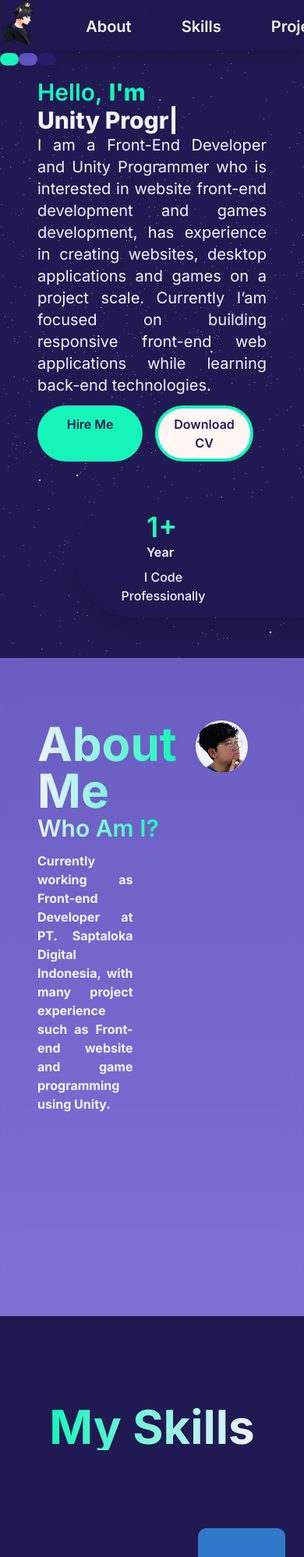
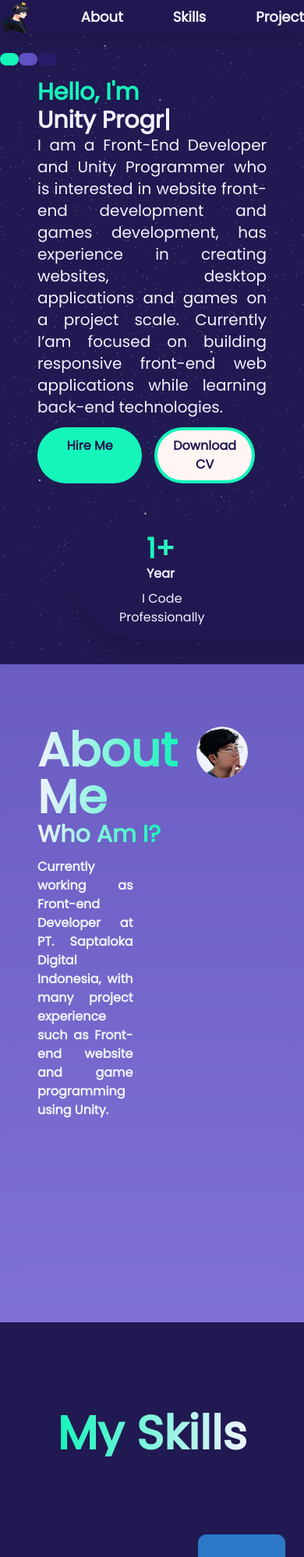
Before and after one commit to auliarahman789/mauliarahman, a Next.js app: page / in a window 390 px wide. Shown: the top 1997 px of the page at 78% size. Built offline with nearby package versions, Linux system fonts and the light colour scheme; a web font is replaced by a local one.

Commit message:
Update : Navbar

```diff
--- a/src/app/components/carddesc.tsx
+++ b/src/app/components/carddesc.tsx
@@ -1,7 +1,7 @@
 "use client";
 import { useState } from 'react';
 import Image from 'next/image'
-const PlaceCard = ({ skills, desc, image }: { skills: any, desc: any, image: any }) => {
+const PlaceCard = ({ skills, desc, image, skilldesc }: { skills: any, desc: any, image: any, skilldesc: any }) => {
 
     const [showDescription, setShowDescription] = useState(false);
 
@@ -16,7 +16,12 @@ const PlaceCard = ({ skills, desc, image }: { skills: any, desc: any, image: any
                 <div className="flip-card-inner">
 
                     <div className="flip-card-back  pt-4">
-                        <label className='text-5xl font-extrabold text-transparent bg-clip-text bg-gradient-to-r from-[#836FFF] to-[#15F5BA]'>{skills}</label>
+                        <label className='text-2xl font-extrabold text-transparent bg-clip-text bg-gradient-to-r from-[#836FFF] to-[#15F5BA]'>
+                            {skills}
+                        </label>
+                        <p className='text-sm font-semibold text-justify text-[#FEF9EF] px-20'>
+                            {skilldesc}
+                        </p>
                     </div>
                     <div className="flip-card-front gap-2">
                         <div className='grid grid-cols-1 justify-items-center pt-5 pb-3'>
--- a/src/app/components/navbar.tsx
+++ b/src/app/components/navbar.tsx
@@ -7,7 +7,7 @@ const Navbar = ({ color }: { color: any }) => {
     return (
         <div>
 
-            <div style={{ background: `${color}` }} className='flex w-full fixed top-0 h-[65px] bg-[#211951ba] shadow-lg backdrop-blur-md z-50 justify-center'>
+            <div style={{ background: `${color}` }} className='flex w-full fixed top-0 h-[45px] bg-[#211951ba] shadow-lg backdrop-blur-md z-50 justify-center'>
 
                 <div className='flex gap-16 w-full'>
                     <Image
@@ -15,15 +15,15 @@ const Navbar = ({ color }: { color: any }) => {
                         width={50}
                         height={50}
                         alt={'logo'}
-                        className='z-50 w-16 h-16'
+                        className=' w-12 h-12 rounded-full'
                     />
-                    <a className='lg:pl-[450px] flex text-[#F0F3FF] font-semibold text-xl py-5' href='#about'>
+                    <a className='lg:pl-[490px] flex text-[#F0F3FF] font-semibold text-lg pt-2' href='#about'>
                         About
                     </a>
-                    <a className='flex text-[#F0F3FF] font-semibold text-xl py-5' href='#skills'>
+                    <a className='flex text-[#F0F3FF] font-semibold text-lg pt-2' href='#skills'>
                         Skills
                     </a>
-                    <a className='flex text-[#F0F3FF] font-semibold text-xl py-5' href='#project'>
+                    <a className='flex text-[#F0F3FF] font-semibold text-lg pt-2' href='#project'>
                         Project
                     </a>
                 </div>
--- a/src/app/layout.tsx
+++ b/src/app/layout.tsx
@@ -1,9 +1,12 @@
 import type { Metadata } from 'next'
-import { Inter } from 'next/font/google'
+import { Poppins } from 'next/font/google'
 import './globals.css'
 import StarsCanvas from './components/star'
 
-const inter = Inter({ subsets: ['latin'] })
+const poppins = Poppins({
+  subsets: ['latin'],
+  weight: '400'
+})
 
 export const metadata: Metadata = {
   title: 'Create Next App',
@@ -18,7 +21,7 @@ export default function RootLayout({
   return (
     <html lang="en">
       <body
-        className={`${inter.className} bg-[#030014] overflow-y-scroll overflow-x-hidden`}
+        className={`${poppins.className} bg-[#030014] overflow-y-scroll overflow-x-hidden`}
       >
         <StarsCanvas />
 
--- a/src/app/page.tsx
+++ b/src/app/page.tsx
@@ -8,14 +8,14 @@ import Navbar from './components/navbar';
 
 
 const Places = [
-    { skills: 'TSX', desc: 'TypeScript', image: '/ts.png' },
-    { skills: 'JS', desc: 'JavaScript', image: '/js.png' },
-    { skills: 'PHP', desc: 'PHP', image: '/php.png' },
-    { skills: 'HTML', desc: 'HTML', image: '/html.png' },
-    { skills: 'CSS', desc: 'Tailwind CSS', image: '/tw.png' },
-    { skills: 'React', desc: 'React', image: '/react.png' },
-    { skills: 'MySQL', desc: 'MySql', image: '/sql.png' },
-    { skills: 'Unity', desc: 'Unity', image: '/unity.png' },
+    { skills: 'TSX', desc: 'TypeScript', image: '/ts.png', skilldesc: 'Type script is Programming language that i most proficient with' },
+    { skills: 'JS', desc: 'JavaScript', image: '/js.png', skilldesc: 'Use it for some Back-end' },
+    { skills: 'PHP', desc: 'PHP', image: '/php.png', skilldesc: 'Have some time with Native PHP' },
+    { skills: 'HTML', desc: 'HTML', image: '/html.png', skilldesc: 'Use on daily' },
+    { skills: 'CSS', desc: 'Tailwind CSS', image: '/tw.png', skilldesc: 'Tailwind CSS so powerfull' },
+    { skills: 'React', desc: 'React', image: '/react.png', skilldesc: 'Well Yes' },
+    { skills: 'MySQL', desc: 'MySql', image: '/sql.png', skilldesc: 'Have experience making database' },
+    { skills: 'Unity', desc: 'Unity', image: '/unity.png', skilldesc: 'Already make Inertia Showdown title' },
 
 ];
 
@@ -55,7 +55,7 @@ function Page() {
                 </div>
                 <div className="flex flex-wrap pl-40 w-full gap-4 py-4 justify-items-center pt-20">
                     {Places.map((place, index) => (
-                        <PlaceCard key={index} skills={place.skills} desc={place.desc} image={place.image} />
+                        <PlaceCard key={index} skills={place.skills} desc={place.desc} image={place.image} skilldesc={place.skilldesc} />
                     ))}
                 </div>
             </main>
```
